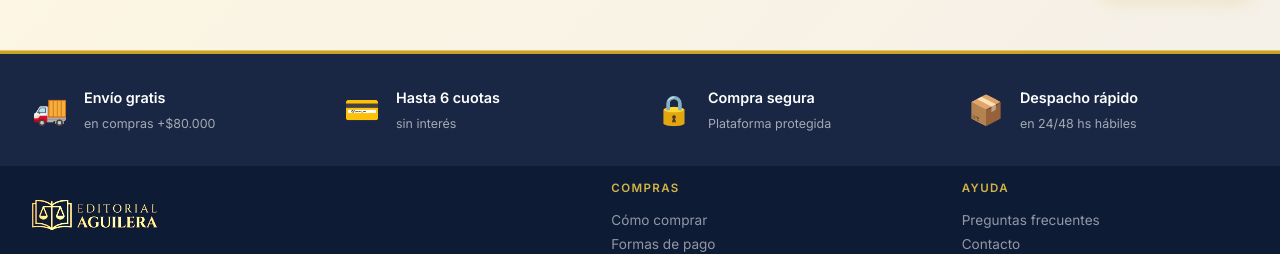
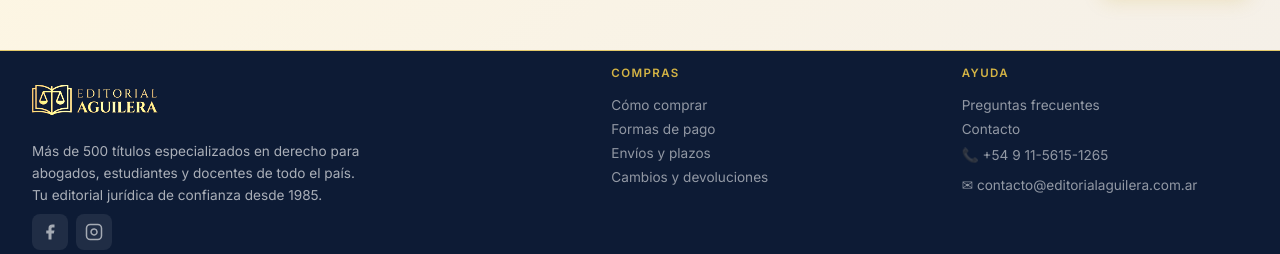
Before and after one commit to marcevillagra58-gif/editorial_aguilera, a React (Vite) app: page / in a window 1280 px wide. Shown: the part 2015-2269 px from the top of the page. Built offline with nearby package versions, Linux system fonts and the light colour scheme; no server answers.

Commit message:
Remove trust bar section from Footer component

```diff
--- a/src/components/Footer.jsx
+++ b/src/components/Footer.jsx
@@ -4,28 +4,6 @@ import './Footer.css';
 export default function Footer({ onNavigate }) {
   return (
     <footer className="footer" role="contentinfo">
-      {/* Trust bar */}
-      <div className="footer__trust">
-        <div className="container">
-          <div className="footer__trust-grid">
-            {[
-              { icon: '🚚', title: 'Envío gratis', sub: 'en compras +$80.000' },
-              { icon: '💳', title: 'Hasta 6 cuotas', sub: 'sin interés' },
-              { icon: '🔒', title: 'Compra segura', sub: 'Plataforma protegida' },
-              { icon: '📦', title: 'Despacho rápido', sub: 'en 24/48 hs hábiles' },
-            ].map(item => (
-              <div key={item.title} className="footer__trust-item">
-                <span className="footer__trust-icon">{item.icon}</span>
-                <div>
-                  <p className="footer__trust-title">{item.title}</p>
-                  <p className="footer__trust-sub">{item.sub}</p>
-                </div>
-              </div>
-            ))}
-          </div>
-        </div>
-      </div>
-
       {/* Main footer */}
       <div className="footer__main">
         <div className="container">
```
